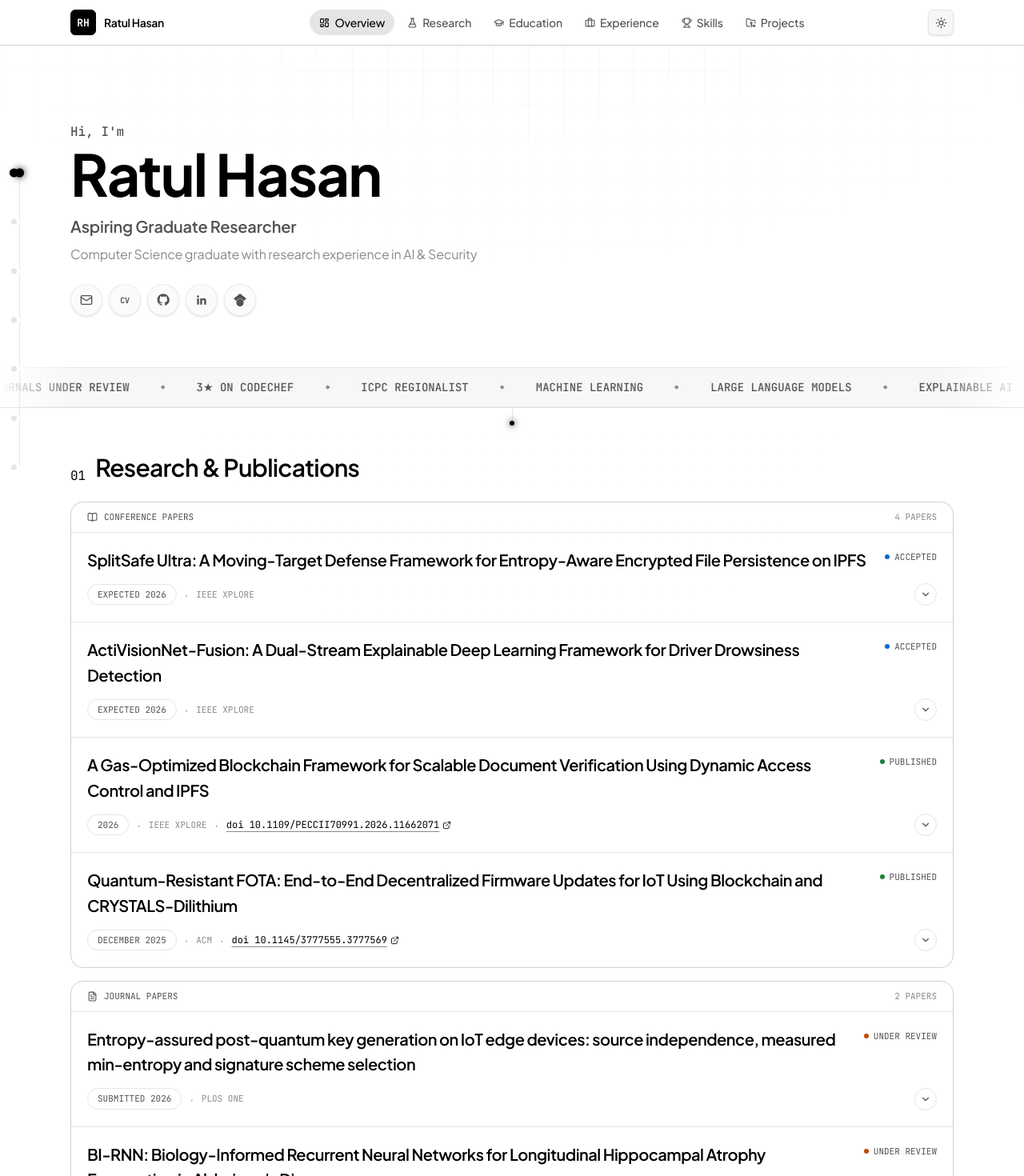
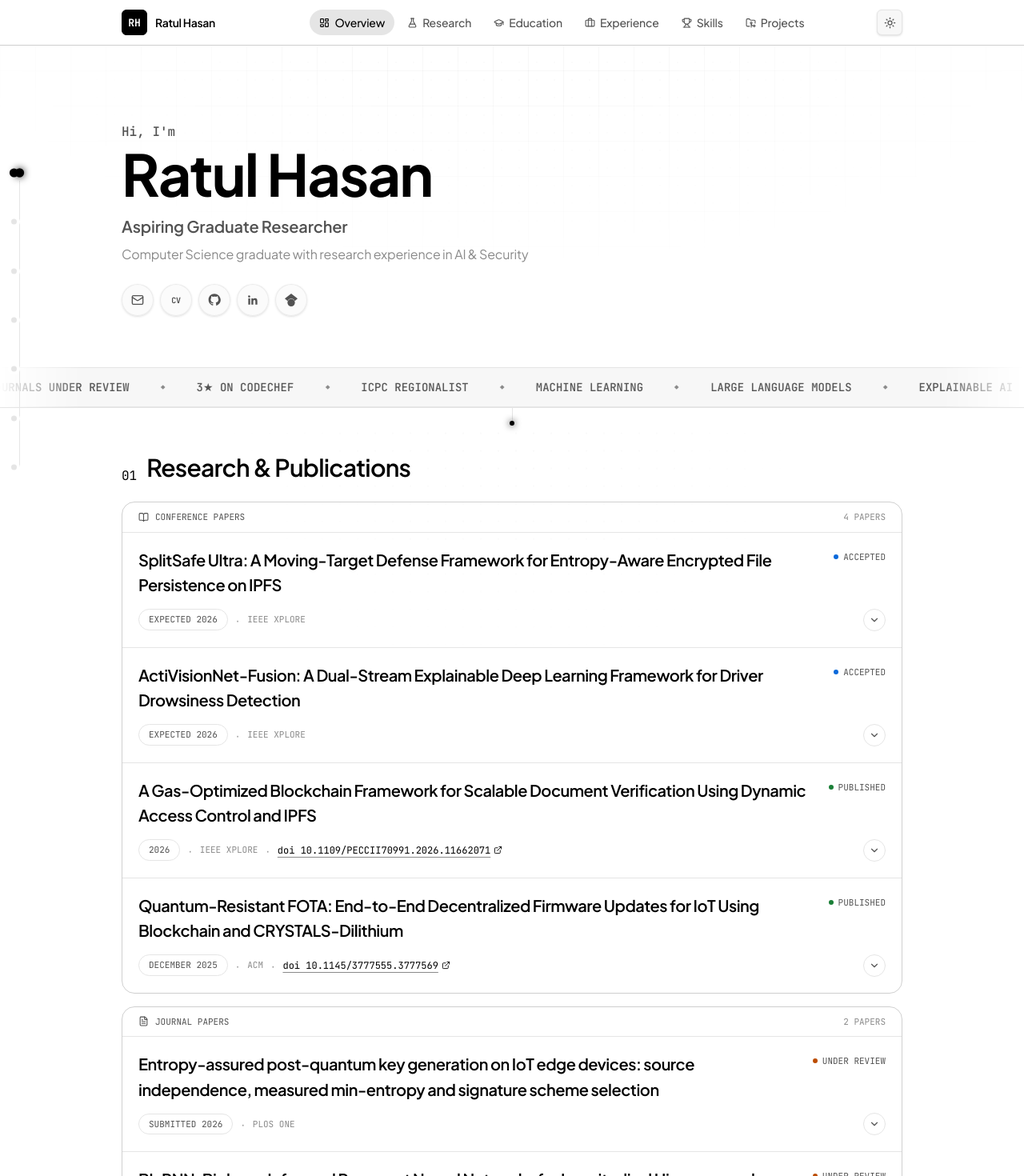
Before and after one commit to ratulhasan001/portfolio, a Next.js app: page / in a window 1280 px wide. Shown: the top 1470 px of the page at 80% size. Built offline with nearby package versions, Linux system fonts and the light colour scheme.

Commit message:
Narrow the hero, nav, research and footer to max-w-5xl

```diff
--- a/src/components/hero.tsx
+++ b/src/components/hero.tsx
@@ -152,7 +152,7 @@ export function Hero() {
 
       <motion.div
         style={{ opacity: heroOpacity, y: yShift }}
-        className="relative mx-auto max-w-6xl px-4 pb-10 pt-24 sm:px-6 sm:pb-14 sm:pt-28 lg:pb-16 lg:pt-24"
+        className="relative mx-auto max-w-5xl px-4 pb-10 pt-24 sm:px-6 sm:pb-14 sm:pt-28 lg:pb-16 lg:pt-24"
       >
         <FadeIn delay={0.1 + bootDelay}>
           <p className="mono text-base font-medium text-fg-muted">
--- a/src/components/name-outro.tsx
+++ b/src/components/name-outro.tsx
@@ -16,7 +16,7 @@ export function NameOutro() {
       id="contact"
       className="relative overflow-hidden border-t border-border-default px-4 pb-9 pt-14 sm:px-6 sm:pb-12 sm:pt-20"
     >
-      <div className="mx-auto max-w-6xl text-center">
+      <div className="mx-auto max-w-5xl text-center">
         <motion.p
           initial={{ opacity: 0, y: 8 }}
           whileInView={{ opacity: 1, y: 0 }}
--- a/src/components/nav.tsx
+++ b/src/components/nav.tsx
@@ -111,7 +111,7 @@ export function Nav() {
             : "border-b border-border-strong bg-canvas shadow-none"
         }`}
       >
-        <div className="mx-auto flex h-14 max-w-6xl items-center justify-between px-4 sm:px-6">
+        <div className="mx-auto flex h-14 max-w-5xl items-center justify-between px-4 sm:px-6">
           <Logo />
 
           <nav className="ml-10 flex items-center gap-1">
--- a/src/components/research-section.tsx
+++ b/src/components/research-section.tsx
@@ -198,7 +198,7 @@ export function ResearchSection() {
   const journals = publications.filter((p) => p.type === "journal");
 
   return (
-    <section id="research" className="relative mx-auto max-w-6xl px-4 py-7 sm:px-6 sm:py-9">
+    <section id="research" className="relative mx-auto max-w-5xl px-4 py-7 sm:px-6 sm:py-9">
       <ParallaxLayer speed={35}>
         <div className="bg-dot-grid pointer-events-none absolute inset-0 opacity-40 [mask-image:radial-gradient(ellipse_60%_50%_at_50%_0%,#000_10%,transparent_70%)]" />
       </ParallaxLayer>
```
